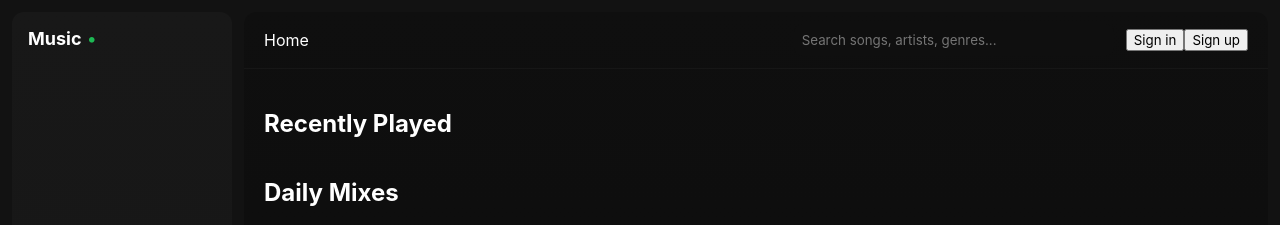
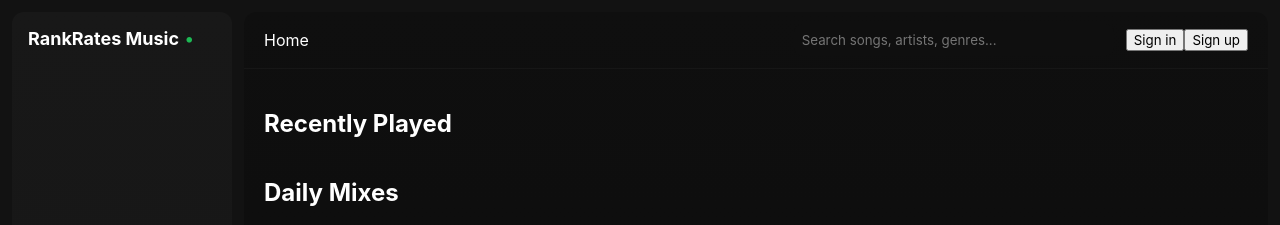
Before and after one commit to RankRatesMusic/RankRatesMusic.github.io, a plain HTML site: page index.html in a window 1280 px wide. Shown: the top 225 px of the page. Drawn offline with Linux system fonts and the light colour scheme.

Commit message:
Update index.html

```diff
--- a/index.html
+++ b/index.html
@@ -9,7 +9,7 @@
 <body>
   <div id="app">
     <aside id="leftSidebar" class="sidebar">
-      <div class="brand">Music<span class="dot">•</span></div>
+      <div class="brand">RankRates Music<span class="dot">•</span></div>
       <nav class="nav">
         <button data-route="home" class="nav-btn">Home</button>
         <button data-route="search" class="nav-btn">Search</button>
```
